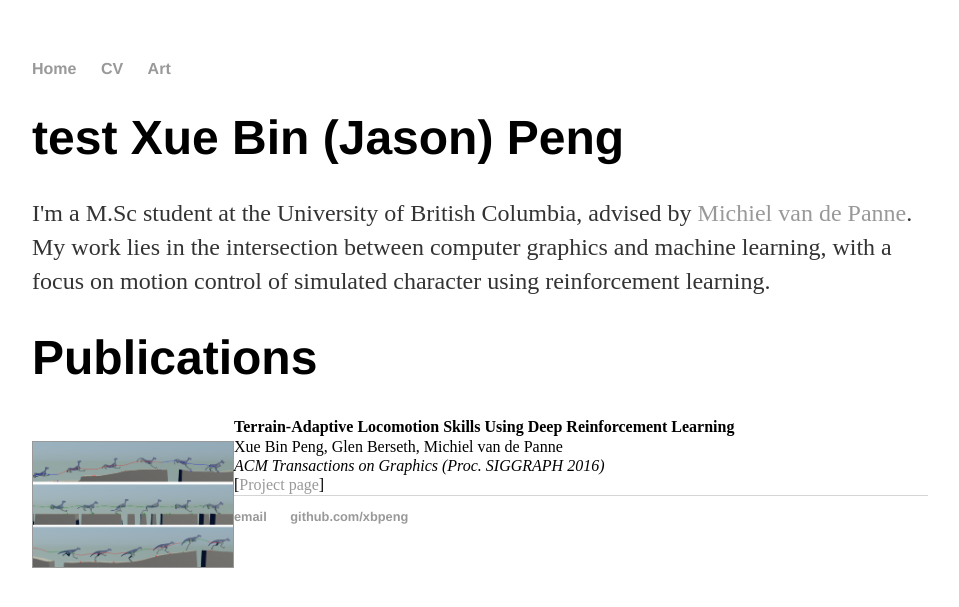
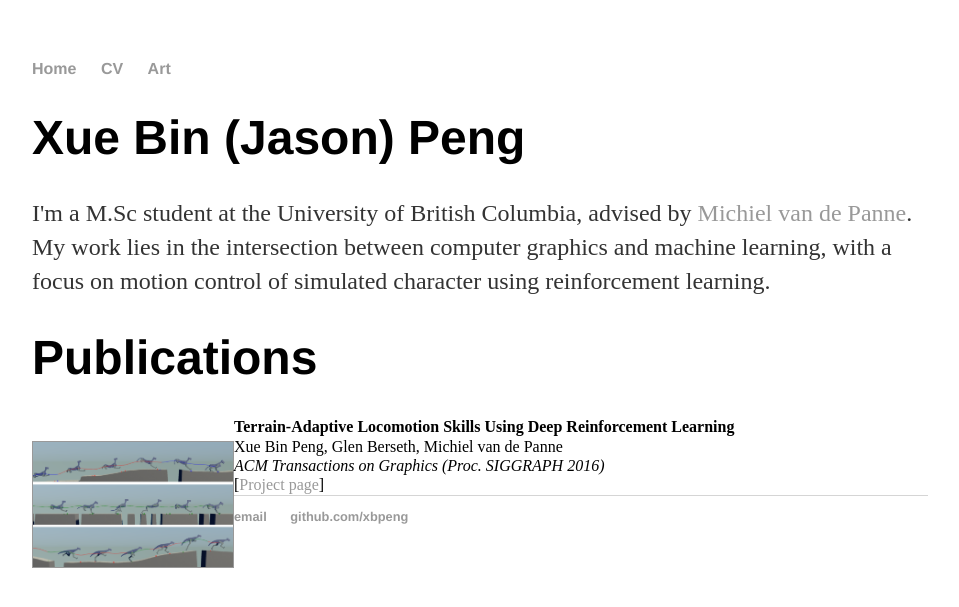
Before and after one commit to xbpeng/xbpeng.github.io, a Jekyll site: the page built from index.html, in a window 1280 px wide. Shown: the top 607 px of the page, without its empty margins (160-1119 px from the left). Built offline with Jekyll 4.4.1, drawn with Linux system fonts in a browser that asks for light colours.

Commit message:
Update index.html
tweaks

```diff
--- a/index.html
+++ b/index.html
@@ -3,13 +3,13 @@
 title: Xue Bin (Jason) Peng
 ---
 <div class="blurb">
-	<h1>test Xue Bin (Jason) Peng</h1>
+	<h1> Xue Bin (Jason) Peng</h1>
 	<p> I'm a M.Sc student at the University of British Columbia, advised by <a href="https://www.cs.ubc.ca/~van/">Michiel van de Panne</a>. My work lies in the intersection between computer graphics and machine learning, with a focus on motion control of simulated character using reinforcement learning.</a></p>
 
 	<h1>Publications</h1>
 
 	<div>
-    		<p style="float: left;"><a href="https://www.cs.ubc.ca/~van/papers/2016-TOG-deepRL/index.html"><img style="vertical-align:top" src="images/papers/2016-TOG-deepRL.png"  width="200" height="inherit" border="1px" alt="" style="vertical-align: middle;" /></a></p>
+    		<p style="float: left;"><a href="https://www.cs.ubc.ca/~van/papers/2016-TOG-deepRL/index.html"><img style="vertical-align:top" src="images/papers/2016-TOG-deepRL.png"  width="200" height="inherit" border="1px" alt="" style="vertical-align: top;" /></a></p>
 		<span style="vertical-align: middle;">
 			<b> Terrain-Adaptive Locomotion Skills Using Deep Reinforcement Learning </b> <br>
 			Xue Bin Peng, Glen Berseth, Michiel van de Panne <br>
```
